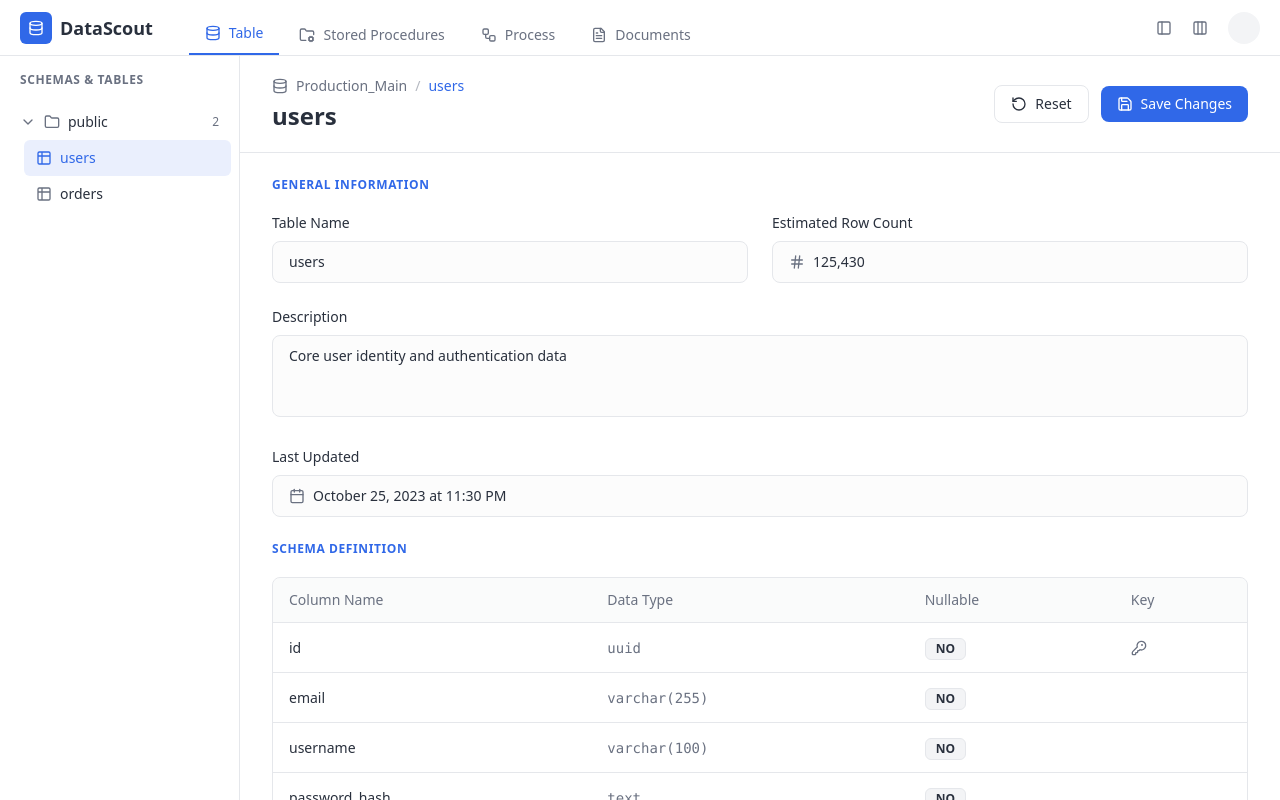
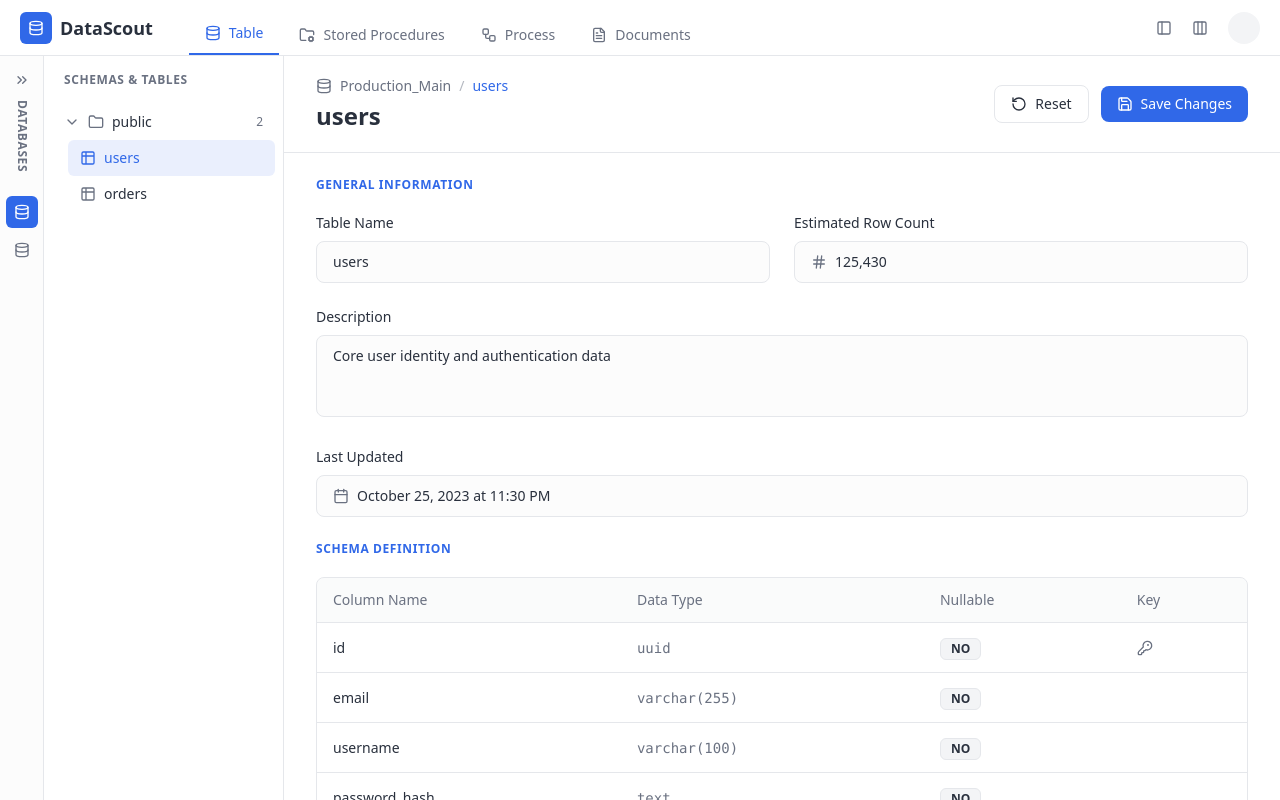
Before and after one commit to tashseb/db-dashboard-design, a Next.js app: page / in a window 1280 px wide. Both pictures are taken after a click on the button 1164 px from the left and 27 px from the top of the page. Built offline with nearby package versions, Linux system fonts and the light colour scheme.

Commit message:
feat: implement collapsed state for panels with expand affordance
Add narrow icon strip for collapsed panels and update schema panel.

Co-authored-by: Tash <13973128+tashseb@users.noreply.github.com>

```diff
--- a/app/globals.css
+++ b/app/globals.css
@@ -9,6 +9,10 @@ body {
 @layer utilities {
   .text-balance {
     text-wrap: balance;
+  }
+  .writing-vertical {
+    writing-mode: vertical-rl;
+    text-orientation: mixed;
   }
 }
 
--- a/app/page.tsx
+++ b/app/page.tsx
@@ -178,6 +178,7 @@ export default function Page() {
           searchQuery={searchQuery}
           onSearchChange={setSearchQuery}
           collapsed={!sidebarOpen}
+          onToggle={() => setSidebarOpen((v) => !v)}
         />
         {currentDatabase && (
           <SchemaPanel
@@ -186,6 +187,7 @@ export default function Page() {
             activeTab={activeTab}
             onSelectItem={handleSelectItem}
             collapsed={!schemaOpen}
+            onToggle={() => setSchemaOpen((v) => !v)}
             onCreateProcess={() => setCreateModalOpen(true)}
           />
         )}
--- a/components/database-sidebar.tsx
+++ b/components/database-sidebar.tsx
@@ -1,6 +1,6 @@
 "use client"
 
-import { Database, Filter, Search } from "lucide-react"
+import { ChevronsRight, Database, Filter, Search } from "lucide-react"
 import type { DatabaseInfo } from "@/lib/data"
 
 interface DatabaseSidebarProps {
@@ -10,6 +10,7 @@ interface DatabaseSidebarProps {
   searchQuery: string
   onSearchChange: (query: string) => void
   collapsed: boolean
+  onToggle: () => void
 }
 
 export function DatabaseSidebar({
@@ -19,12 +20,50 @@ export function DatabaseSidebar({
   searchQuery,
   onSearchChange,
   collapsed,
+  onToggle,
 }: DatabaseSidebarProps) {
   const filtered = databases.filter((db) =>
-    db.name.toLowerCase().includes(searchQuery.toLowerCase())
+    db.name.toLowerCase().includes(searchQuery.toLowerCase()),
   )
 
-  if (collapsed) return null
+  if (collapsed) {
+    return (
+      <aside className="flex w-11 min-w-11 flex-col items-center border-r border-border bg-muted/30">
+        <button
+          type="button"
+          onClick={onToggle}
+          className="group flex w-full flex-col items-center gap-3 px-1 py-4 transition-colors hover:bg-muted"
+          aria-label="Expand database sidebar"
+        >
+          <ChevronsRight className="h-4 w-4 shrink-0 text-muted-foreground transition-colors group-hover:text-foreground" />
+          <span className="writing-vertical text-xs font-semibold uppercase tracking-wider text-muted-foreground transition-colors group-hover:text-foreground">
+            Databases
+          </span>
+        </button>
+        <div className="mt-2 flex flex-1 flex-col items-center gap-1.5 px-1">
+          {databases.map((db) => {
+            const isSelected = selectedDatabase === db.name
+            return (
+              <button
+                key={db.name}
+                type="button"
+                onClick={() => onSelectDatabase(db.name)}
+                className={`flex h-8 w-8 items-center justify-center rounded-md transition-colors ${
+                  isSelected
+                    ? "bg-primary text-primary-foreground"
+                    : "text-muted-foreground hover:bg-muted hover:text-foreground"
+                }`}
+                aria-label={db.name}
+                title={db.name}
+              >
+                <Database className="h-4 w-4" />
+              </button>
+            )
+          })}
+        </div>
+      </aside>
+    )
+  }
 
   return (
     <aside className="flex w-[220px] min-w-[220px] flex-col border-r border-border bg-muted/30 xl:w-[280px] xl:min-w-[280px]">
--- a/components/schema-panel.tsx
+++ b/components/schema-panel.tsx
@@ -1,6 +1,6 @@
 "use client"
 
-import { ChevronDown, ChevronRight, Folder, Plus, Table2, Zap, Workflow } from "lucide-react"
+import { ChevronDown, ChevronRight, ChevronsRight, Folder, Plus, Table2, Zap, Workflow } from "lucide-react"
 import { useState } from "react"
 import type { SchemaInfo } from "@/lib/data"
 
@@ -10,12 +10,21 @@ interface SchemaPanelProps {
   activeTab: string
   onSelectItem: (schemaName: string, itemName: string) => void
   collapsed: boolean
+  onToggle: () => void
   onCreateProcess?: () => void
 }
 
-export function SchemaPanel({ schemas, selectedItem, activeTab, onSelectItem, collapsed, onCreateProcess }: SchemaPanelProps) {
+export function SchemaPanel({
+  schemas,
+  selectedItem,
+  activeTab,
+  onSelectItem,
+  collapsed,
+  onToggle,
+  onCreateProcess,
+}: SchemaPanelProps) {
   const [expandedSchemas, setExpandedSchemas] = useState<Set<string>>(
-    new Set(schemas.map((s) => s.name))
+    new Set(schemas.map((s) => s.name)),
   )
 
   const toggleSchema = (name: string) => {
@@ -38,7 +47,53 @@ export function SchemaPanel({ schemas, selectedItem, activeTab, onSelectItem, co
       ? "Schemas & Procedures"
       : "Schemas & Tables"
 
-  if (collapsed) return null
+  const ItemIcon = isProcess ? Workflow : isStoredProcedures ? Zap : Table2
+
+  if (collapsed) {
+    return (
+      <div className="flex w-11 min-w-11 flex-col items-center border-r border-border bg-background">
+        <button
+          type="button"
+          onClick={onToggle}
+          className="group flex w-full flex-col items-center gap-3 px-1 py-4 transition-colors hover:bg-muted"
+          aria-label="Expand schema panel"
+        >
+          <ChevronsRight className="h-4 w-4 shrink-0 text-muted-foreground transition-colors group-hover:text-foreground" />
+          <span className="writing-vertical text-xs font-semibold uppercase tracking-wider text-muted-foreground transition-colors group-hover:text-foreground">
+            Schemas
+          </span>
+        </button>
+        <div className="mt-2 flex flex-1 flex-col items-center gap-1 px-1">
+          {schemas.flatMap((schema) => {
+            const items = isProcess
+              ? schema.processes
+              : isStoredProcedures
+                ? schema.storedProcedures
+                : schema.tables
+            return items.map((item) => {
+              const isSelected = selectedItem === item.name
+              return (
+                <button
+                  key={item.name}
+                  type="button"
+                  onClick={() => onSelectItem(schema.name, item.name)}
+                  className={`flex h-8 w-8 items-center justify-center rounded-md transition-colors ${
+                    isSelected
+                      ? "bg-primary/10 text-primary"
+                      : "text-muted-foreground hover:bg-muted hover:text-foreground"
+                  }`}
+                  title={item.name}
+                  aria-label={item.name}
+                >
+                  <ItemIcon className="h-4 w-4" />
+                </button>
+              )
+            })
+          })}
+        </div>
+      </div>
+    )
+  }
 
   return (
     <div className="flex w-[200px] min-w-[200px] flex-col border-r border-border bg-background xl:w-[240px] xl:min-w-[240px]">
@@ -87,7 +142,6 @@ export function SchemaPanel({ schemas, selectedItem, activeTab, onSelectItem, co
                 <div className="ml-4">
                   {items.map((item) => {
                     const isSelected = selectedItem === item.name
-                    const Icon = isProcess ? Workflow : isStoredProcedures ? Zap : Table2
                     return (
                       <button
                         key={item.name}
@@ -99,7 +153,7 @@ export function SchemaPanel({ schemas, selectedItem, activeTab, onSelectItem, co
                             : "text-foreground hover:bg-muted"
                         }`}
                       >
-                        <Icon className={`h-4 w-4 shrink-0 ${isSelected ? "text-primary" : "text-muted-foreground"}`} />
+                        <ItemIcon className={`h-4 w-4 shrink-0 ${isSelected ? "text-primary" : "text-muted-foreground"}`} />
                         <span className="truncate">{item.name}</span>
                       </button>
                     )
```
